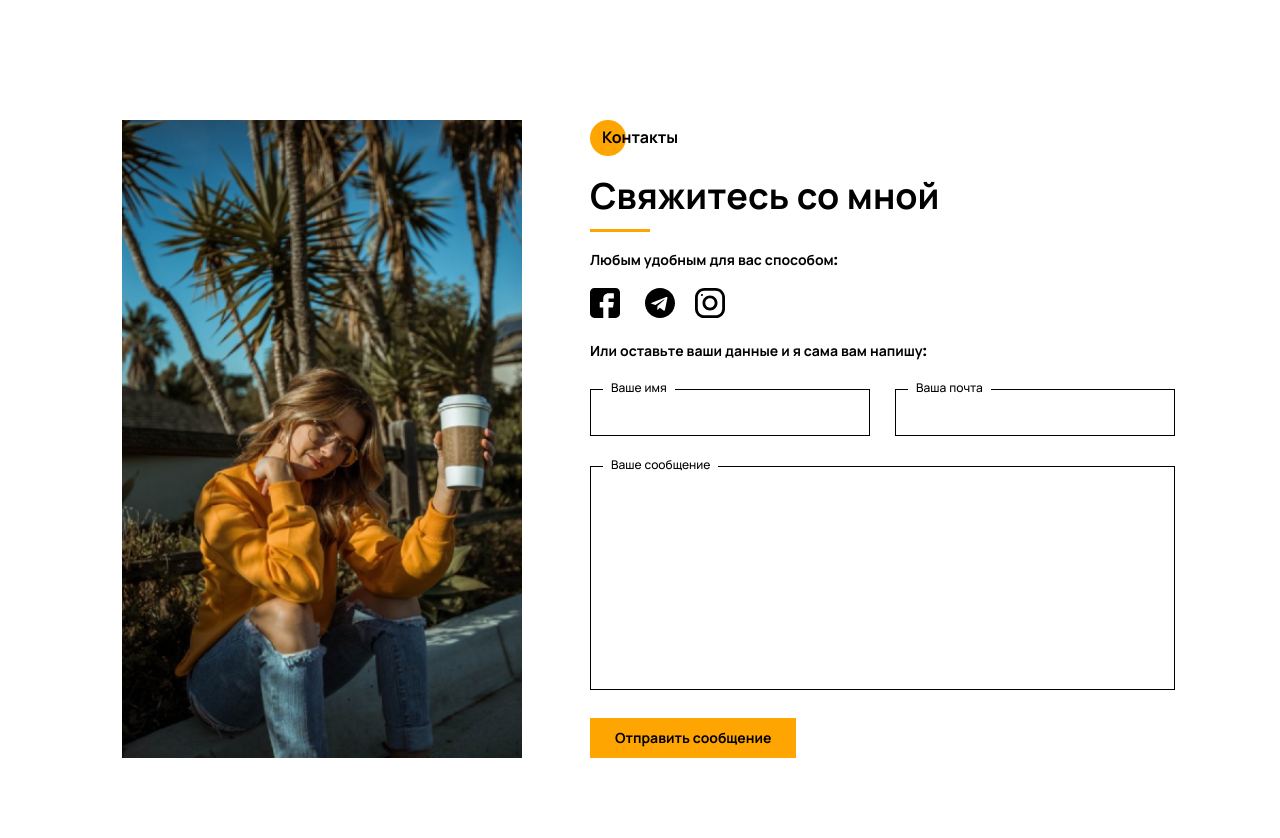
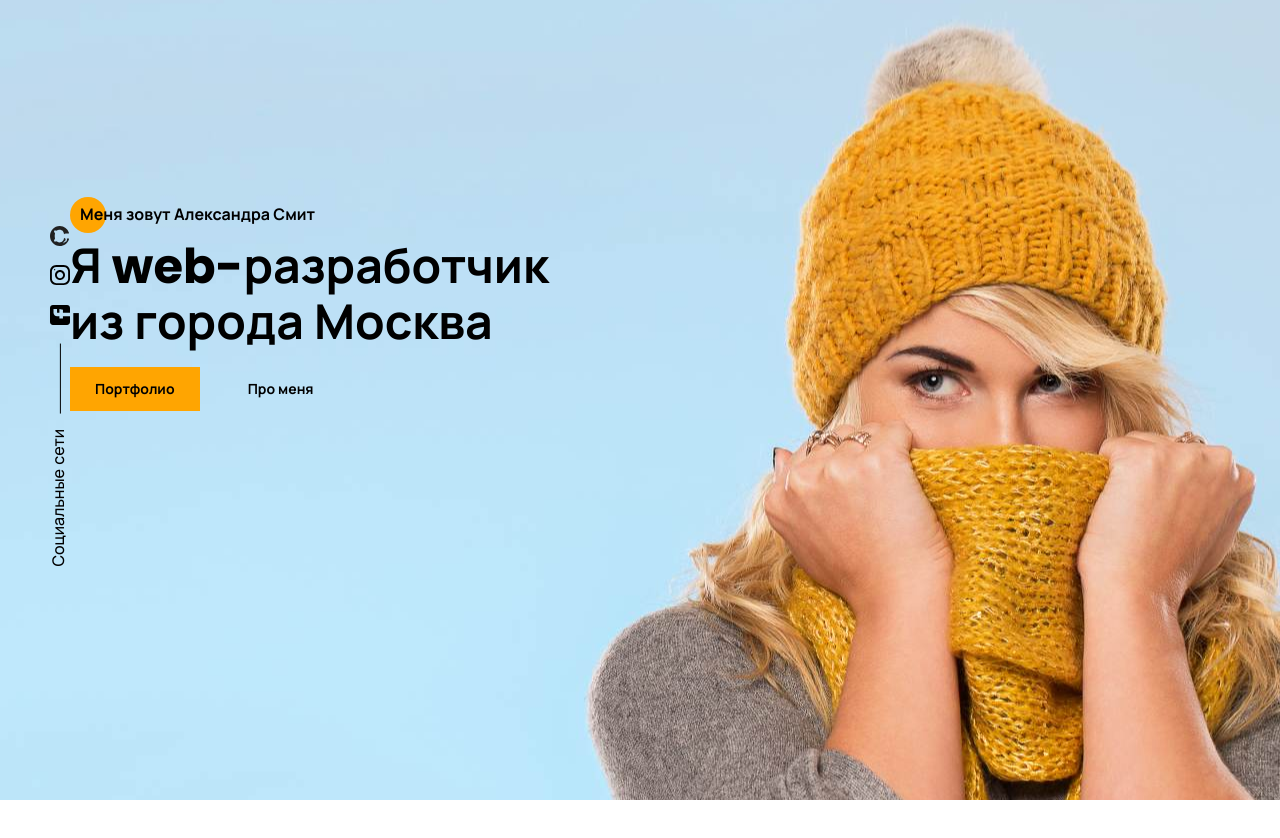
Before and after one commit to Mary352/client-portfolio, a website built with webpack: page src/index.html in a window 1280 px wide. After the commit the page ends 800 px from the top, so only its background shows below. Built offline with nearby package versions, Linux system fonts and the light colour scheme.

Commit message:
feat: add adaptivity to promo section

```diff
--- a/src/index.html
+++ b/src/index.html
@@ -79,7 +79,7 @@
       </nav>
    </header> -->
    <main>
-      <!-- <section class="promo">
+      <section class="promo">
          <div class="promo__social">
             <ul class="promo__social-icons">
                <li class="promo__icon">
@@ -124,7 +124,7 @@
             <a href="#" class="promo__button button_orange">Портфолио</a>
             <a href="#" class="promo__button button">Про меня</a>
          </div>
-      </section> -->
+      </section>
       <!-- <section class="benefit container" id="benefit">
          <h4 class="benefit__title title_centered">Опыт</h4>
          <h2 class="benefit__definition definition_centered">Чем я буду полезна</h2>
@@ -271,7 +271,7 @@
             </li>
          </ul>
       </section> -->
-      <section class="contacts container" id="contacts">
+      <!-- <section class="contacts container" id="contacts">
          <div class="contacts__photo-wrapper">
             <img src="img/contacts/Photo.png" alt="Portfolio photo" class="contacts__photo">
          </div>
@@ -349,7 +349,7 @@
                   сообщение</button>
             </form>
          </div>
-      </section>
+      </section> -->
    </main>
 
 </body>
--- a/src/index.scss
+++ b/src/index.scss
@@ -74,6 +74,7 @@ ol {
 
    &_orange {
       @extend %button-shared;
+      padding: 12px 25px;
       background-color: var.$orange;
    }
 }
--- a/src/style/_promo.scss
+++ b/src/style/_promo.scss
@@ -5,17 +5,31 @@
    height: 100svh;
    background: url('img/promo/Background.png') center/cover no-repeat;
 
+   @media (max-width: var.$breakpoint_mobile){
+      padding: var.$promo-top-padding 10px 0;
+      background: url('img/promo/Background-mobile.png') center/cover no-repeat;
+      // background-position: 50% 100%;
+   }
+
    &__header {
-      width: 532px;
+      max-width: 532px;
       font-size: 48px;
       font-weight: bold;
-      margin-bottom: 25px;
+      margin-bottom: 30px;
+
+      @media (max-width: var.$breakpoint_mobile){
+         font-size: 26px;
+      }
    }
 
    &__social {
       position: absolute;
       padding-top: calc(226px - var.$promo-top-padding);
       padding-left: 50px;
+
+      @media (max-width: var.$breakpoint_mobile){
+         display: none;
+      }
    }
 
    &__social-icons {
@@ -42,4 +56,8 @@
       bottom: var.$promo-social-separator-padding;
       transform: translate(-50%, 0);
    }
+
+   &__button:last-child {
+      margin-left: 44px;
+   }
 }
--- a/src/style/_var.scss
+++ b/src/style/_var.scss
@@ -13,7 +13,6 @@ $promo-social-separator-padding: calc(-1 * ($promo-social-separator-width + $min
 %button-shared {
    font-size: 14px;
    font-weight: bold;
-   padding: 12px 25px;
    cursor: pointer;
 }
 
@@ -51,9 +50,13 @@ $promo-social-separator-padding: calc(-1 * ($promo-social-separator-width + $min
    position: relative;
    padding-left: $padding-left;
    margin: $margin;
-   margin-bottom: 25px;
+   margin-bottom: 15px;
    z-index: 1;
    width: $width;
+
+   @media (max-width: $breakpoint_mobile){
+      margin-bottom: 10px;
+   }
 }
 
 @mixin definition($margin: 0 auto 85px) {
```
Also changed, not shown: src/img/promo/Background-mobile.png (added).
